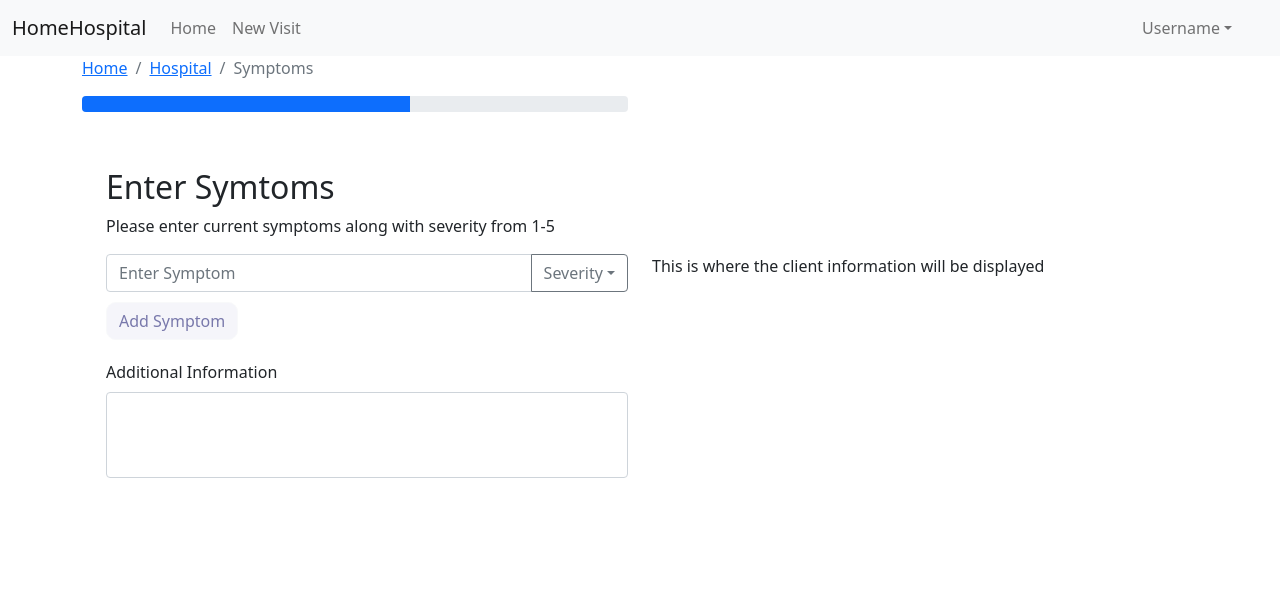
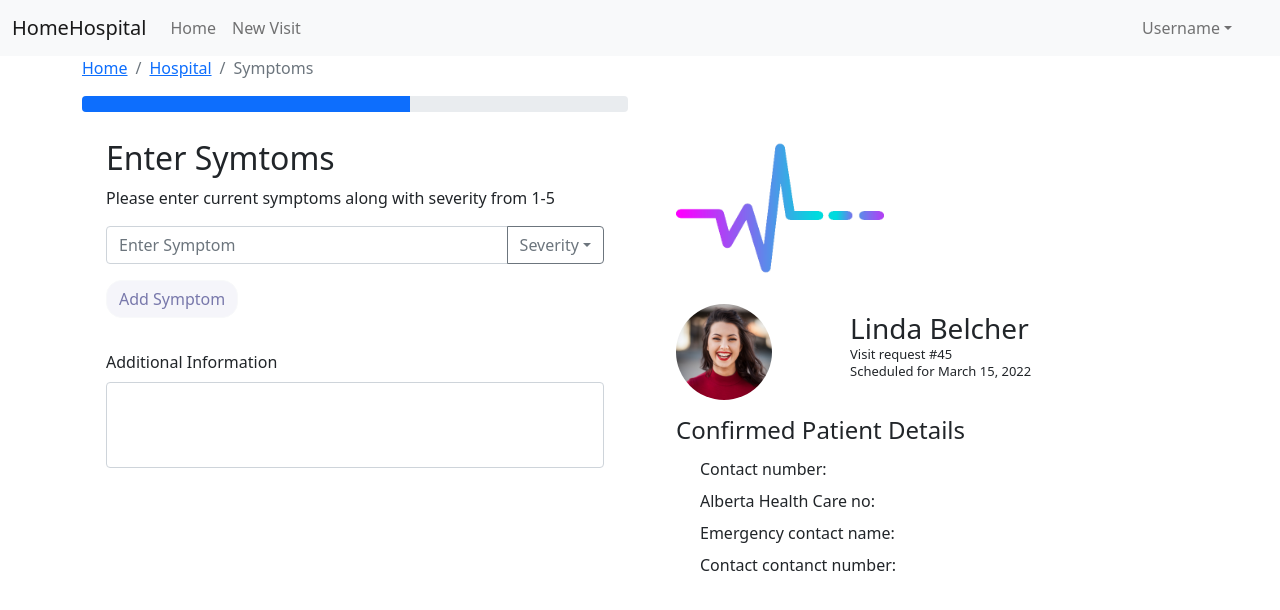
Before and after one commit to liamandaidan/HomeHospital, a React (Create React App) app in the folder HomeHospital-Frontend/hh-front/: page / in a window 1280 px wide. Shown: the top 610 px of the page. Built offline with nearby package versions, Linux system fonts and the light colour scheme.

Commit message:
created patient info component

```diff
--- a/HomeHospital-Frontend/hh-front/src/App.js
+++ b/HomeHospital-Frontend/hh-front/src/App.js
@@ -1,13 +1,15 @@
-import React from "react";
-import SymptomsForm from "./components/SymptomsForm.js";
-import Navigation from "./components/Navigation.js";
-import Container from "react-bootstrap/Container";
-import Col from "react-bootstrap/Col";
-import Row from "react-bootstrap/Row";
-import "bootstrap/dist/css/bootstrap.min.css";
-import ProgressBar from "react-bootstrap/ProgressBar";
-import Breadcrumb from "react-bootstrap/Breadcrumb";
-import "./styles/main.css";
+import React from 'react';
+import SymptomsForm from './components/SymptomsForm.js';
+import Navigation from './components/Navigation.js';
+import PatientInfo from './components/PatientInfo.js';
+
+import Container from 'react-bootstrap/Container';
+import Col from 'react-bootstrap/Col';
+import Row from 'react-bootstrap/Row';
+import ProgressBar from 'react-bootstrap/ProgressBar';
+import Breadcrumb from 'react-bootstrap/Breadcrumb';
+import 'bootstrap/dist/css/bootstrap.min.css';
+import './styles/main.css';
 
 
 function App() {
@@ -18,8 +20,8 @@ function App() {
     <Row>
       <Col>
         <Breadcrumb>
-        <Breadcrumb.Item href="#">Home</Breadcrumb.Item>
-        <Breadcrumb.Item href="https://getbootstrap.com/docs/4.0/components/breadcrumb/">
+        <Breadcrumb.Item href='#'>Home</Breadcrumb.Item>
+        <Breadcrumb.Item href='https://getbootstrap.com/docs/4.0/components/breadcrumb/'>
           Hospital
         </Breadcrumb.Item>
         <Breadcrumb.Item active>Symptoms</Breadcrumb.Item>
@@ -37,6 +39,9 @@ function App() {
       <Col>
         <SymptomsForm />
       </Col>
+      <Col>
+      <PatientInfo />
+      </Col>
     </Row>
       </Container>
     </>
--- /dev/null
+++ b/HomeHospital-Frontend/hh-front/src/components/PatientInfo.js
@@ -0,0 +1,54 @@
+import React from 'react';
+import logo from '../img/heartbeat.png';
+import profile from '../img/profilepicture.png';
+
+import Row from 'react-bootstrap/Row';
+import Col from 'react-bootstrap/Col';
+import Container from 'react-bootstrap/Container';
+import '../styles/SymptomForm.css';
+
+
+
+function PatientInfo() {
+  return (
+    <>
+
+    <Container className='patient-container'>
+        <Row>
+            <Col>
+                <img src={logo} alt='heartbeat-logo' className="heartbeat-logo" />
+            </Col>
+        </Row>
+        <Row>
+            <Col>
+               <img src={profile} alt='profilePic' className='profilepic' />
+            </Col>
+            <Col md={8}>
+                <div className="patient-info-requestDetails">
+                    <h3>Linda Belcher</h3>
+                    <p>Visit request #45</p>
+                    <p>Scheduled for March 15, 2022</p>
+                </div>
+            </Col>
+        </Row>
+        <Row>
+            <Col>
+            <div className="patient-info-personalDetails">
+                   <h4>Confirmed Patient Details </h4>
+                </div>
+            </Col>
+        </Row>
+        <Row>
+            <Col className='patient-contactDetails'>
+            <p>Contact number: </p>
+            <p>Alberta Health Care no: </p>
+            <p>Emergency contact name: </p>
+            <p>Contact contanct number: </p>
+            </Col>
+        </Row>
+    </Container>
+    </>
+  )
+}
+
+export default PatientInfo
--- a/HomeHospital-Frontend/hh-front/src/components/SymptomsForm.js
+++ b/HomeHospital-Frontend/hh-front/src/components/SymptomsForm.js
@@ -1,22 +1,22 @@
-import React, { useState } from "react";
-import DropdownButton from "react-bootstrap/DropdownButton";
-import Dropdown from "react-bootstrap/Dropdown";
-import Form from "react-bootstrap/Form";
-import Col from "react-bootstrap/Col";
-import Row from "react-bootstrap/Row";
-import Button from "react-bootstrap/Button";
-import Container from "react-bootstrap/Container";
-import InputGroup from "react-bootstrap/InputGroup";
-import "bootstrap/dist/css/bootstrap.min.css";
-import "../styles/SymptomForm.css";
+import React, { useState } from 'react';
+import DropdownButton from 'react-bootstrap/DropdownButton';
+import Dropdown from 'react-bootstrap/Dropdown';
+import Form from 'react-bootstrap/Form';
+import Col from 'react-bootstrap/Col';
+import Row from 'react-bootstrap/Row';
+import Button from 'react-bootstrap/Button';
+import Container from 'react-bootstrap/Container';
+import InputGroup from 'react-bootstrap/InputGroup';
+import 'bootstrap/dist/css/bootstrap.min.css';
+import '../styles/SymptomForm.css';
 
 function SymptomsForm() {
-  const [symptom, setSymptom] = useState("");
+  const [symptom, setSymptom] = useState('');
   const [severity, setSeverity] = useState(0);
 
   const [symptomsList, setSymptomsList] = useState([
     {
-      symptom: "",
+      symptom: '',
       severity: 0,
     },
   ]);
@@ -27,7 +27,7 @@ function SymptomsForm() {
     setSymptomsList([
       ...symptomsList,
       {
-        symptom: "",
+        symptom: '',
         severity: 0,
       },
     ]);
@@ -53,7 +53,7 @@ function SymptomsForm() {
   };
 
   return (
-    <Container className="main-container">
+    <Container className='main-container'>
       <Row>
         <h2>Enter Symtoms</h2>
       </Row>
@@ -65,31 +65,31 @@ function SymptomsForm() {
           <Form>
             {symptomsList.map((singleSymptom, index) => (
               <>
-                <InputGroup key={index} className="symptomGroup">
+                <InputGroup key={index} className='symptomGroup'>
                   <Form.Control
-                    type="text"
-                    name="symptom"
-                    placeholder="Enter Symptom"
+                    type='text'
+                    name='symptom'
+                    placeholder='Enter Symptom'
                     value={singleSymptom.symptom.service}
                     onChange={(e) => handleSymptomsChange(e, index)}
                   />
                   <DropdownButton
-                    className="severityDrop"
-                    variant="outline-secondary"
-                    title="Severity"
-                    id="input-group-dropdown-2"
-                    align="end"
-                    name="severity"
+                    className='severityDrop'
+                    variant='outline-secondary'
+                    title='Severity'
+                    id='input-group-dropdown-2'
+                    align='end'
+                    name='severity'
                     onSelect={handleSeverityChange}
                   >
-                    <Dropdown.Item eventKey="1">1</Dropdown.Item>
-                    <Dropdown.Item eventKey="2">2</Dropdown.Item>
-                    <Dropdown.Item eventKey="3">3</Dropdown.Item>
+                    <Dropdown.Item eventKey='1'>1</Dropdown.Item>
+                    <Dropdown.Item eventKey='2'>2</Dropdown.Item>
+                    <Dropdown.Item eventKey='3'>3</Dropdown.Item>
                   </DropdownButton>
                   {symptomsList.length > 1 && (
                     <Button
-                      className="remove-btn"
-                      variant="outline-secondary"
+                      className='remove-btn'
+                      variant='outline-secondary'
                       onClick={() => handleSymptomsRemove(index)}
                     >
                       <span>x</span>
@@ -98,7 +98,7 @@ function SymptomsForm() {
                 </InputGroup>
                 {symptomsList.length - 1 === index && symptomsList.length < 5 && (
                   <Button
-                    className="add-btn btn-light"
+                    className='add-btn btn-light'
                     onClick={handleSymptomsAdd}
                   >
                     <span>Add Symptom</span>
@@ -106,17 +106,11 @@ function SymptomsForm() {
                 )}
               </>
             ))}
-            <div className="additional-info">
+            <div className='additional-info'>
               <Form.Label>Additional Information</Form.Label>
-              <Form.Control as="textarea" rows={3} />
+              <Form.Control as='textarea' rows={3} />
             </div>
           </Form>
-        </Col>
-
-        <Col>
-          <div className="patientInfo">
-            <div>This is where the client information will be displayed</div>
-          </div>
         </Col>
       </Row>
     </Container>
--- a/HomeHospital-Frontend/hh-front/src/styles/SymptomForm.css
+++ b/HomeHospital-Frontend/hh-front/src/styles/SymptomForm.css
@@ -4,19 +4,50 @@
 
 .add-btn {
     color: #7878AB;
-    border-radius: 10px;
+    border-radius: 1rem;
     background-color: #F5F5FA;
 
+}
+
+
+.symptomGroup {
+    margin-bottom: 1rem;
+}
+
+.additional-info {
+    margin-top: 2rem;
 }
 
 textarea {
     resize: none;
 }
 
-.symptomGroup {
-    margin-bottom: 10px;
+.heartbeat-logo {
+    width: 13rem;
+    height: 12rem;
 }
 
-.additional-info {
-    margin-top: 20px;
+.profilepic {
+    width: 6rem;
+    height: 6rem;
+    border-radius: 11rem;
+
 }
+
+.patient-info-requestDetails {
+    margin-top: 0.5rem;
+    align-content: left;
+    font-size: small;
+    line-height: 0.1em;
+}
+
+.patient-info-personalDetails {
+    margin-top: 1rem;
+    margin-bottom: 1rem;
+}
+
+.patient-contactDetails {
+    font-size: medium;
+    line-height: 1rem;
+    margin-left: 1.5rem;
+}
```
Also changed, not shown: HomeHospital-Frontend/hh-front/src/components/BreadcrumbNav.js (+4 -4 lines), HomeHospital-Frontend/hh-front/src/components/Navigation.js (+21 -21 lines), HomeHospital-Frontend/hh-front/src/img/profilepicture.png (added).
